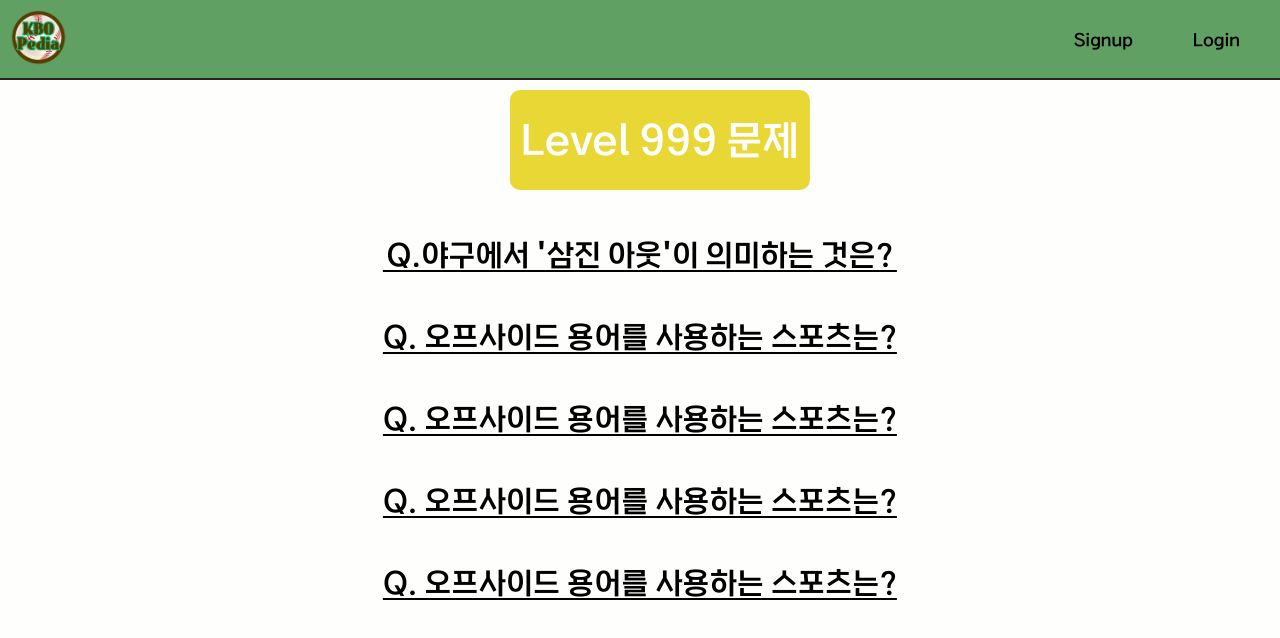
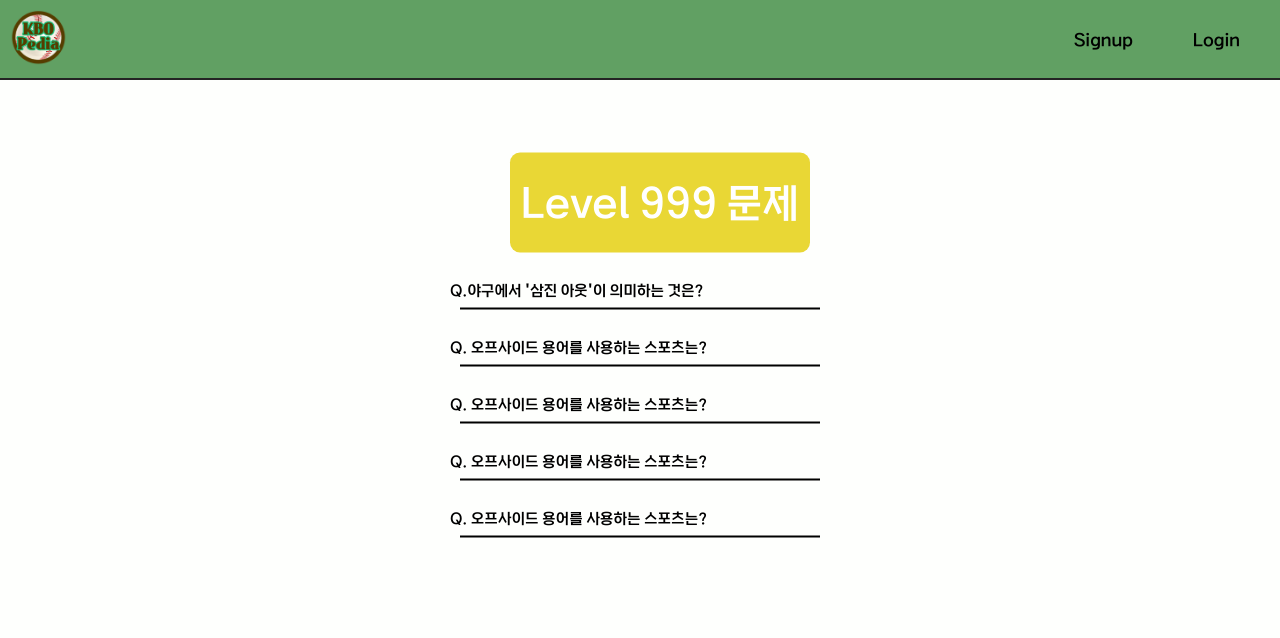
Before and after one commit to rnjsdpwls/Kbopedia, a React (Create React App) app in the folder KBO_FRONT/: page /quiz/deep in a window 1280 px wide. Shown: the top 638 px of the page. Built offline with nearby package versions, Linux system fonts and the light colour scheme.

Commit message:
refactor:quiz css 수정

```diff
--- a/KBO_FRONT/src/components/pages/Quiz/StyleQuizList.ts
+++ b/KBO_FRONT/src/components/pages/Quiz/StyleQuizList.ts
@@ -42,15 +42,14 @@
   }
 
 
-
-
-
 `;
 export const QuizTitle = styled.div`
   display: flex;
+  textAlign: 'left'
   justify-content: center;
-  margin-top: 50px;
-  font-size: 30px;
+  margin: 30px -10px  10px;
+  font-size: 15px;
+
 `;
 export const QuizLevelContainer = styled.div`
   display: flex;
```
